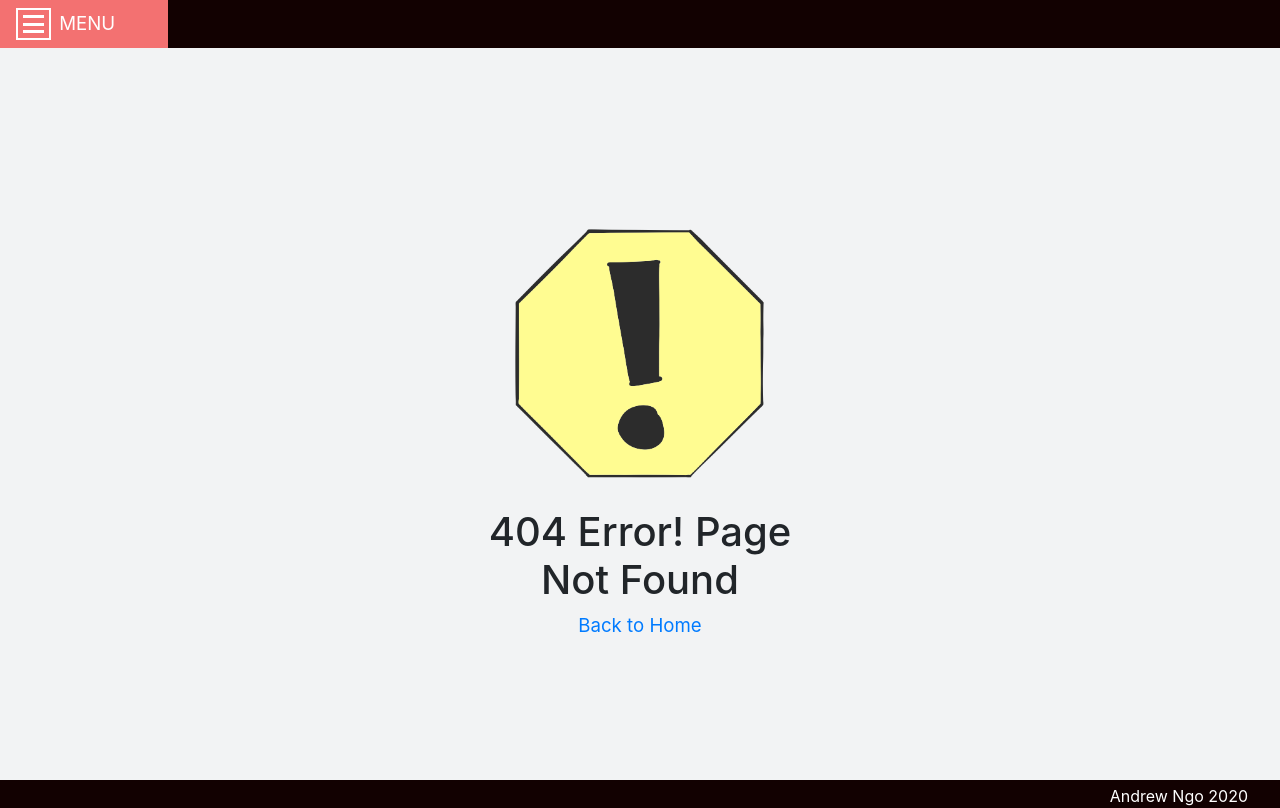
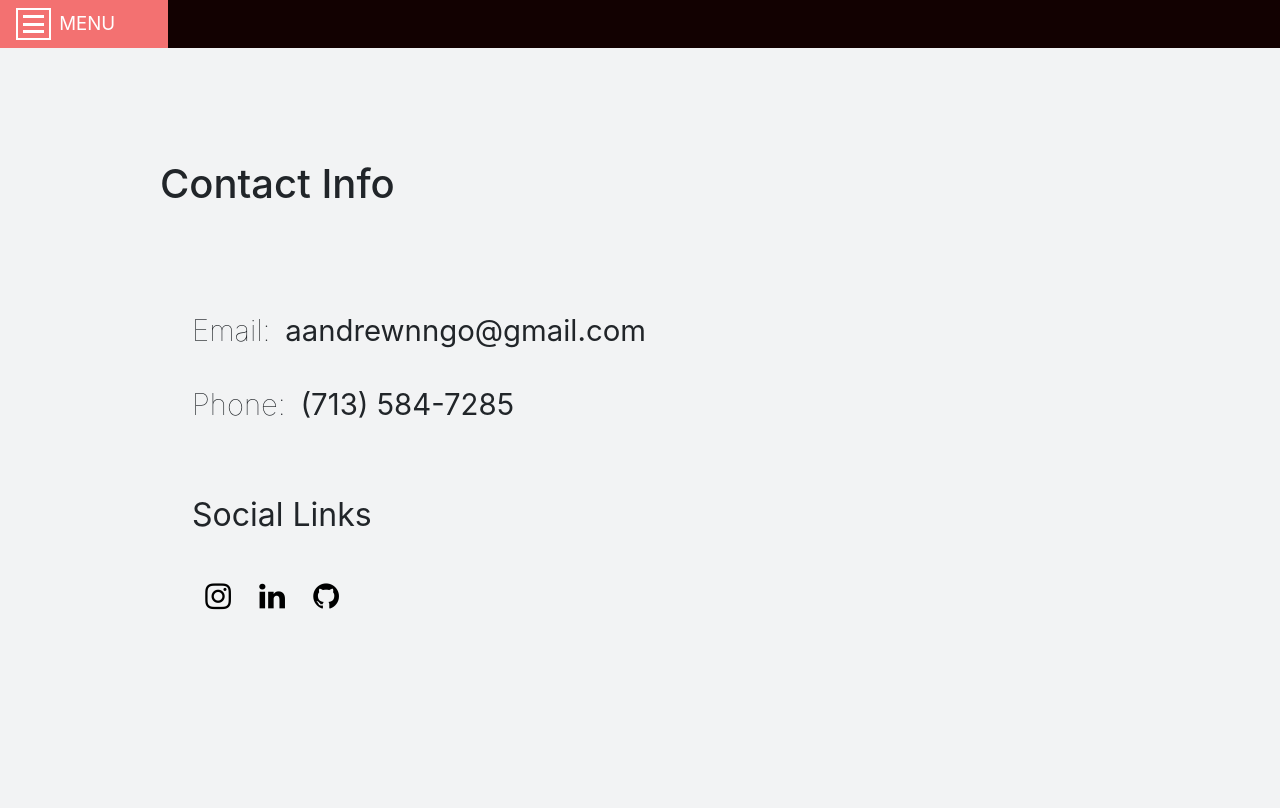
Before and after one commit to anngo14/Portfolio, a React (Create React App) app: page /contact in a window 1280 px wide. Before the commit this address had no page. Shown: the top 808 px of the page. Built offline with nearby package versions, Linux system fonts and the light colour scheme.

Commit message:
separated into different routes

```diff
--- a/package.json
+++ b/package.json
@@ -11,13 +11,13 @@
     "react-bootstrap": "^1.4.0",
     "react-dom": "^17.0.1",
     "react-router-dom": "^5.2.0",
-    "react-router-hash-link": "^2.3.1",
     "react-scripts": "4.0.1",
     "react-vertical-timeline-component": "^3.3.1",
     "web-vitals": "^0.2.4"
   },
   "scripts": {
     "start": "node server.js",
+    "dev": "react-scripts start",
     "build": "react-scripts build",
     "test": "react-scripts test",
     "eject": "react-scripts eject"
--- a/src/App.js
+++ b/src/App.js
@@ -6,6 +6,8 @@ import { BrowserRouter as Router, Switch, Route } from "react-router-dom";
 import Error from './components/Error';
 import 'bootstrap/dist/css/bootstrap.min.css';
 import 'react-vertical-timeline-component/style.min.css';
+import Contact from './components/Contact';
+import Portfolio from './components/Portfolio';
 
 function App(){
   return(
@@ -13,8 +15,10 @@ function App(){
       <Router>
         <Nav />
           <Switch>
-            <Route path='/' exact component={Home}/>
-            <Route path='*'component={Error}/>
+            <Route path='/' exact component={Home} />
+            <Route path='/portfolio' component={Portfolio} />
+            <Route path='/contact' component={Contact} />
+            <Route path='*'component={Error} />
           </Switch>
         <Footer />
       </Router>
--- a/src/components/Home.js
+++ b/src/components/Home.js
@@ -13,8 +13,6 @@ export default function Home() {
             <About />
             <Experience />
             <Skills />
-            <Portfolio />
-            <Contact />
         </div>
     )
 }
--- a/src/components/Nav.js
+++ b/src/components/Nav.js
@@ -1,7 +1,7 @@
 import React from 'react'
 import '../css/Nav.css'
 import resume from './resource/Resume.pdf'
-import { HashLink } from 'react-router-hash-link'
+import { Link } from 'react-router-dom'
 
 class Nav extends React.Component {
     state = {
@@ -46,13 +46,10 @@ class Nav extends React.Component {
                     </div>
                 </div>
                 <div className='nav-menu' slide={this.state.menuToggle ? 1 : 0} onMouseLeave={this.handleMouseLeave} onMouseEnter={this.handleMouseEnter}>
-                    <HashLink smooth to="#" className='nav-link'>Home</HashLink>
+                    <Link to='/' className='nav-link'>Home</Link>
                     <a href={resume} target='_blank' rel="noreferrer" className='nav-link'>Resume</a>
-                    <HashLink smooth to="/#about" className='nav-link'>About Me</HashLink>
-                    <HashLink smooth to="/#experience" className='nav-link'>Experience</HashLink>
-                    <HashLink smooth to="/#skills" className='nav-link'>Skills</HashLink>
-                    <HashLink smooth to="/#portfolio" className='nav-link'>Portfolio</HashLink>
-                    <HashLink smooth to="/#contact" className='nav-link'>Contact</HashLink>
+                    <Link to='/portfolio' className='nav-link'>Portfolio</Link>
+                    <Link to='/contact' className='nav-link'>Contact</Link>
                 </div>
             </div>
         )
--- a/src/components/PortfolioItem.js
+++ b/src/components/PortfolioItem.js
@@ -2,8 +2,11 @@ import React, { Component } from 'react'
 import { Badge, Card } from 'react-bootstrap'
 import '../css/PortfolioItem.css'
 export default class PortfolioItem extends Component {
-    state = {
-        slide: false
+    constructor(props){
+        super(props);
+        this.state = {
+            slide: false
+        }
     }
     toggle = () => {
         this.setState({
--- a/src/css/Contact.css
+++ b/src/css/Contact.css
@@ -1,7 +1,7 @@
 .contact-container{
     padding: 10em;
     background-color: #F2F3F4;
-    padding-bottom: 15em;
+    padding-bottom: 20em;
 }
 #contact-header{
     margin-bottom: 1em;
--- a/src/css/Experience.css
+++ b/src/css/Experience.css
@@ -7,6 +7,7 @@
     color: white;
     padding-top: 3em;
     padding-bottom: 0;
+    overflow: hidden;
 }
 .experience-content{
     color: black;
--- a/src/css/Nav.css
+++ b/src/css/Nav.css
@@ -49,11 +49,8 @@
     padding: 1em;
     background-color: black;
     border-radius: 5px;
-    opacity: 0.75;
+    opacity: 1;
     transform: translateX(-105%);
-}
-.nav-menu:hover{
-    opacity: 1;
 }
 .nav-menu[slide='1']{
     animation: slideIn 0.1s linear 1 forwards;
```
Also changed, not shown: 2 other files (tests, documents, lock files or other folders).
